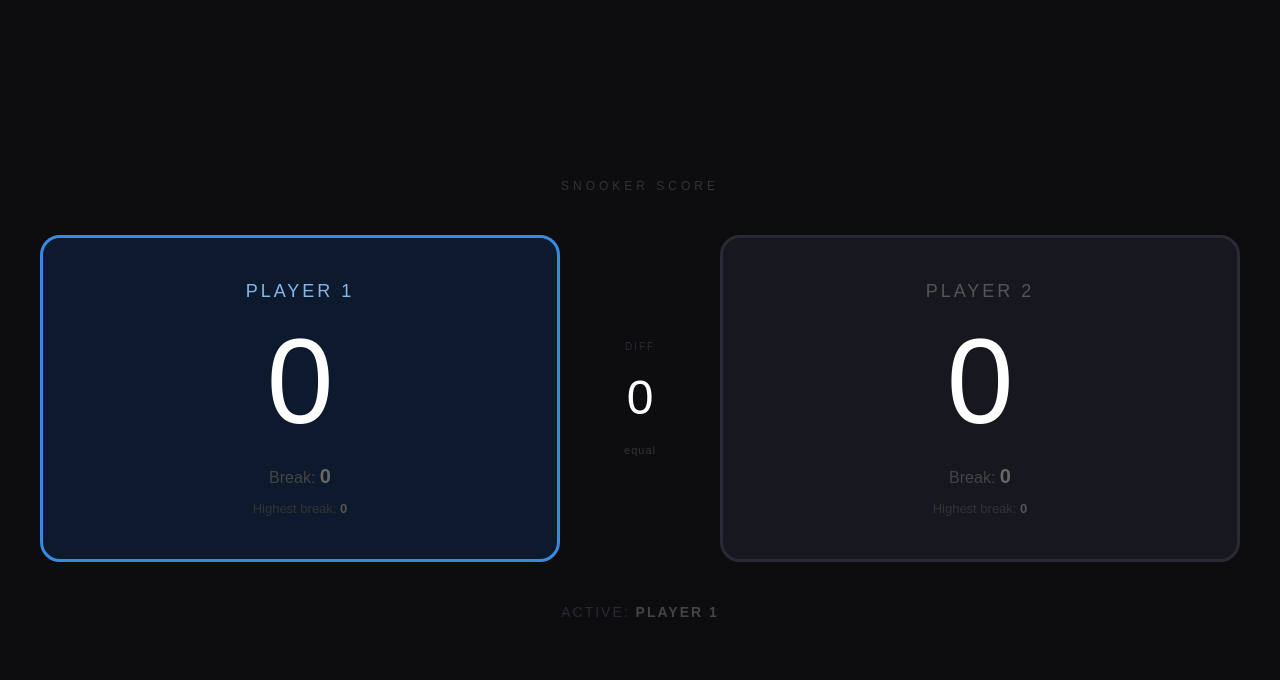
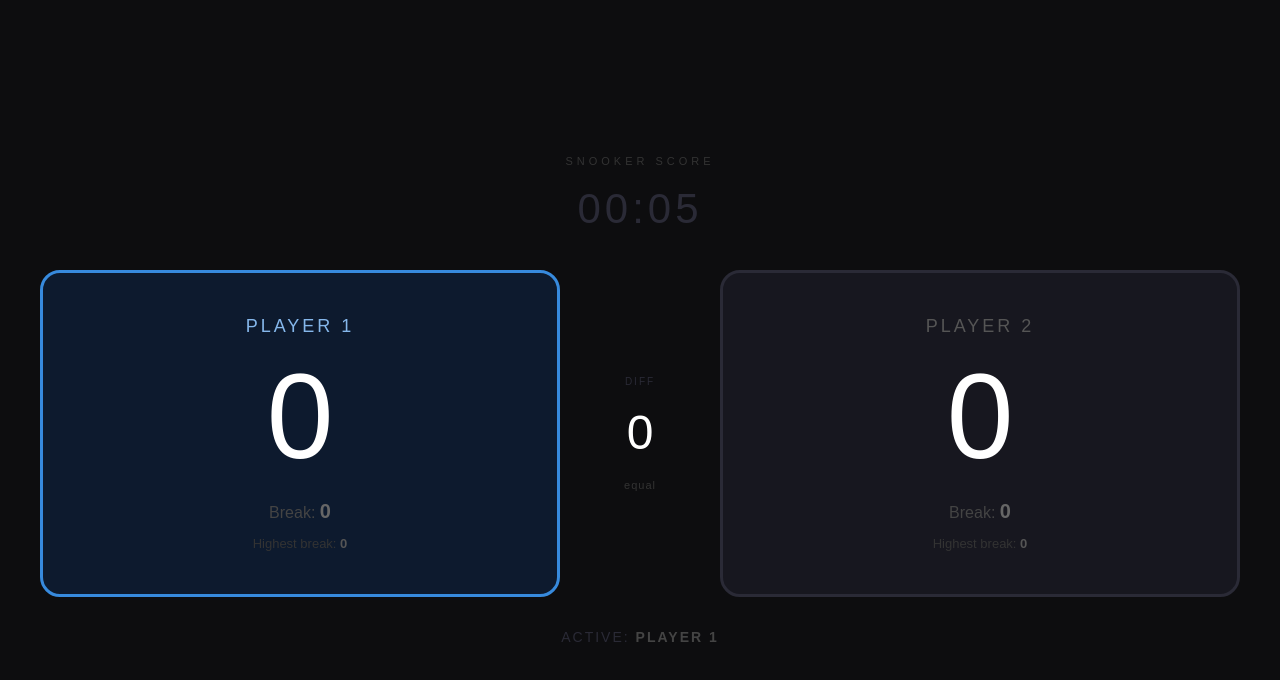
Before and after one commit to yahyabelqacem/snookerapp, a Next.js app: page /display in a window 1280 px wide. Shown: the top 680 px of the page. Built offline with nearby package versions, Linux system fonts and the light colour scheme; no server answers; the database is empty.

Commit message:
add timer

```diff
--- a/app/display/page.tsx
+++ b/app/display/page.tsx
@@ -12,6 +12,7 @@ type GameState = {
   best1: number;
   best2: number;
   active: number;
+  timer_start: number;
 };
 
 export default function Display() {
@@ -22,7 +23,10 @@ export default function Display() {
     break1: 0, break2: 0,
     best1: 0, best2: 0,
     active: 0,
+    timer_start: Date.now(),
   });
+
+  const [elapsed, setElapsed] = useState("00:00");
 
   useEffect(() => {
     supabase.from("game_state").select("*").eq("id", 1).single()
@@ -40,6 +44,16 @@ export default function Display() {
     return () => { supabase.removeChannel(channel); };
   }, []);
 
+  useEffect(() => {
+    const interval = setInterval(() => {
+      const diff = Math.floor((Date.now() - game.timer_start) / 1000);
+      const mins = Math.floor(diff / 60).toString().padStart(2, "0");
+      const secs = (diff % 60).toString().padStart(2, "0");
+      setElapsed(`${mins}:${secs}`);
+    }, 1000);
+    return () => clearInterval(interval);
+  }, [game.timer_start]);
+
   const diff = Math.abs(game.score1 - game.score2);
   const leader = game.score1 === game.score2 ? null : game.score1 > game.score2 ? 0 : 1;
   const names = [game.player1_name, game.player2_name];
@@ -47,13 +61,17 @@ export default function Display() {
   return (
     <div style={{ background: "#0d0d0f", minHeight: "100vh", display: "flex", flexDirection: "column", justifyContent: "center", padding: "40px", fontFamily: "sans-serif" }}>
 
-      <div style={{ textAlign: "center", fontSize: 12, letterSpacing: 4, color: "#333", textTransform: "uppercase", marginBottom: 40 }}>
-        Snooker Score
+      <div style={{ textAlign: "center", marginBottom: 30 }}>
+        <div style={{ fontSize: 11, letterSpacing: 4, color: "#333", textTransform: "uppercase", marginBottom: 8 }}>
+          Snooker Score
+        </div>
+        <div style={{ fontSize: 42, fontWeight: 500, color: "#2a2a36", letterSpacing: 4, fontVariantNumeric: "tabular-nums" }}>
+          {elapsed}
+        </div>
       </div>
 
-      <div style={{ display: "grid", gridTemplateColumns: "1fr 120px 1fr", gap: 20, alignItems: "center", marginBottom: 40 }}>
+      <div style={{ display: "grid", gridTemplateColumns: "1fr 120px 1fr", gap: 20, alignItems: "center", marginBottom: 30 }}>
 
-        {/* Player 1 */}
         <div style={{ padding: "40px 20px", borderRadius: 20, textAlign: "center",
           background: game.active === 0 ? "#0d1a2e" : "#17171f",
           border: `3px solid ${game.active === 0 ? "#378ADD" : "#2a2a36"}` }}>
@@ -71,7 +89,6 @@ export default function Display() {
           </div>
         </div>
 
-        {/* Diff */}
         <div style={{ textAlign: "center" }}>
           <div style={{ fontSize: 10, color: "#2a2a36", textTransform: "uppercase", letterSpacing: 2, marginBottom: 8 }}>diff</div>
           <div style={{ fontSize: 48, fontWeight: 500, color: "#fff" }}>{diff}</div>
@@ -80,7 +97,6 @@ export default function Display() {
           </div>
         </div>
 
-        {/* Player 2 */}
         <div style={{ padding: "40px 20px", borderRadius: 20, textAlign: "center",
           background: game.active === 1 ? "#2a1008" : "#17171f",
           border: `3px solid ${game.active === 1 ? "#D85A30" : "#2a2a36"}` }}>
--- a/app/page.tsx
+++ b/app/page.tsx
@@ -30,6 +30,7 @@ export default function Home() {
   const [name1, setName1] = useState("Player 1");
   const [name2, setName2] = useState("Player 2");
   const [history, setHistory] = useState<HistoryEntry[]>([]);
+  const [timerStart] = useState(Date.now());
 
   const breaksRef = useRef([0, 0]);
   const bestsRef = useRef([0, 0]);
@@ -37,7 +38,7 @@ export default function Home() {
   const names = [name1, name2];
 
   const syncToSupabase = async (
-    s: number[], b: number[], bs: number[], a: number, n1: string, n2: string
+    s: number[], b: number[], bs: number[], a: number, n1: string, n2: string, ts?: number
   ) => {
     await supabase.from("game_state").update({
       score1: s[0], score2: s[1],
@@ -45,6 +46,7 @@ export default function Home() {
       best1: bs[0], best2: bs[1],
       active: a,
       player1_name: n1, player2_name: n2,
+      timer_start: ts !== undefined ? ts : timerStart,
       updated_at: new Date().toISOString()
     }).eq("id", 1);
   };
@@ -134,6 +136,7 @@ export default function Home() {
   };
 
   const resetAll = () => {
+    const newStart = Date.now();
     breaksRef.current = [0, 0];
     bestsRef.current = [0, 0];
     setScores([0, 0]);
@@ -141,7 +144,7 @@ export default function Home() {
     setBests([0, 0]);
     setActiveState(0);
     setHistory([]);
-    syncToSupabase([0, 0], [0, 0], [0, 0], 0, name1, name2);
+    syncToSupabase([0, 0], [0, 0], [0, 0], 0, name1, name2, newStart);
   };
 
   const finDeFrame = () => {
```
